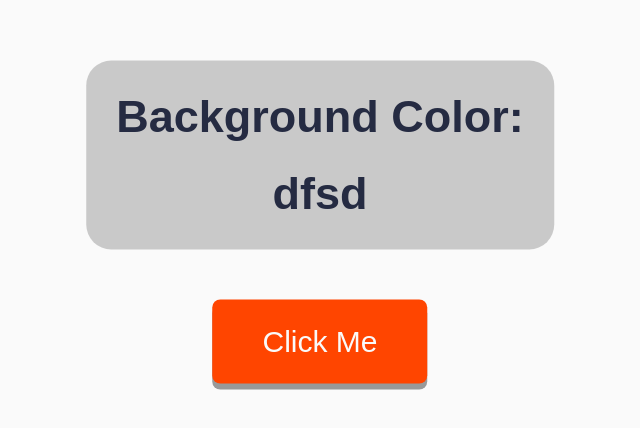
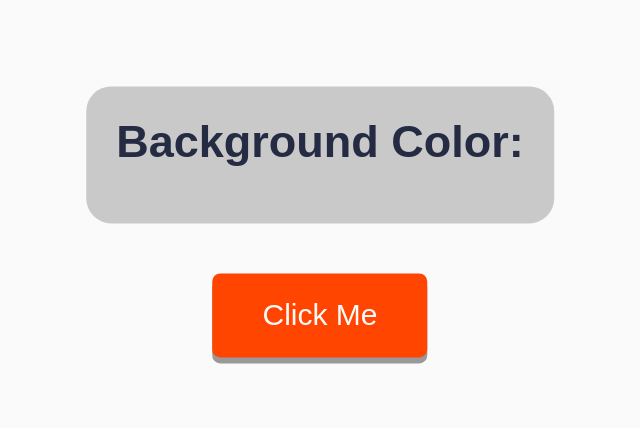
Before and after one commit to JohnTrady/color-changer__app, a plain HTML site: page index.html in a window 1280 px wide. Shown: the part 178-606 px from the top of the page, without its empty margins (320-960 px from the left). Drawn offline with Linux system fonts and the light colour scheme.

Commit message:
created app

```diff
--- a/index.html
+++ b/index.html
@@ -13,7 +13,7 @@
     <div class="wrapper">
           <main class="main">
              <div class="container">
-               <h1 class="title">Background Color:  <span class="color-value">dfsd</span></h1>
+               <h1 class="title">Background Color:  <span class="color-value"></span></h1>
                  <button id="changer-btn" class="button">Click Me</button>
                </div>
           </main>
```
